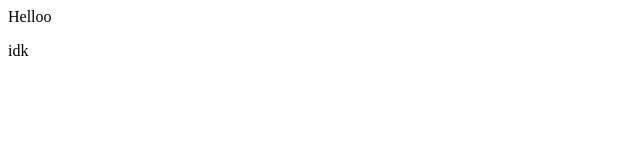
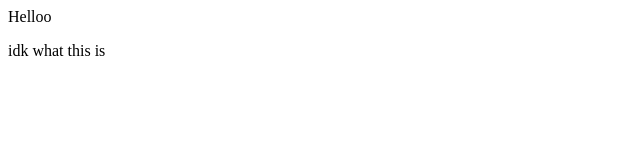
Before and after one commit to shash236/demo-repo2, a plain HTML site: page index.html in a window 1280 px wide. Shown: the full height of the page, 0-640 px from the left. Drawn offline with Linux system fonts and the light colour scheme.

Commit message:
more changes to index

```diff
--- a/index.html
+++ b/index.html
@@ -1,2 +1,2 @@
 <div>Helloo</div>
-<p>idk</p>
+<p>idk what this is</p>
```
